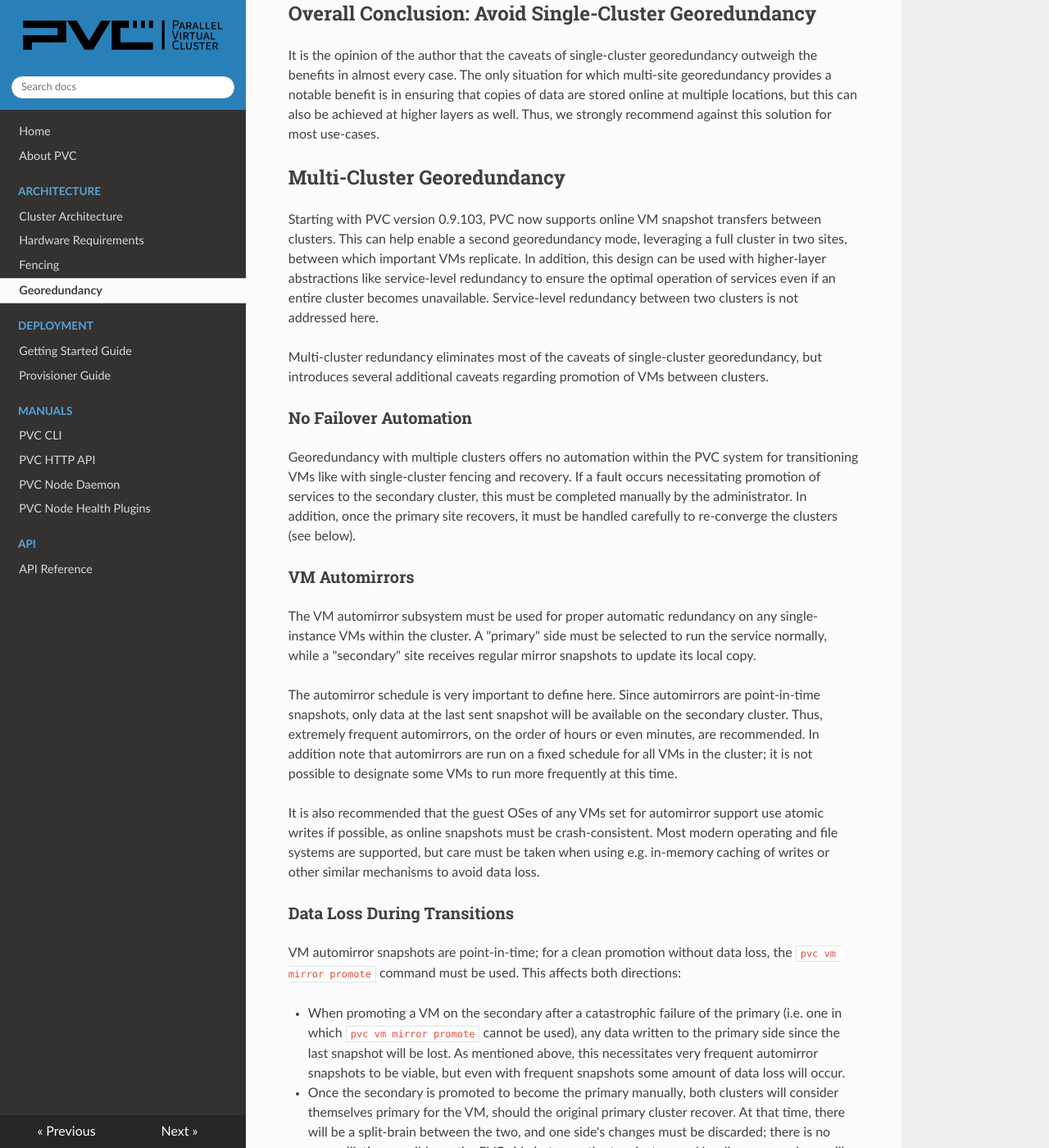
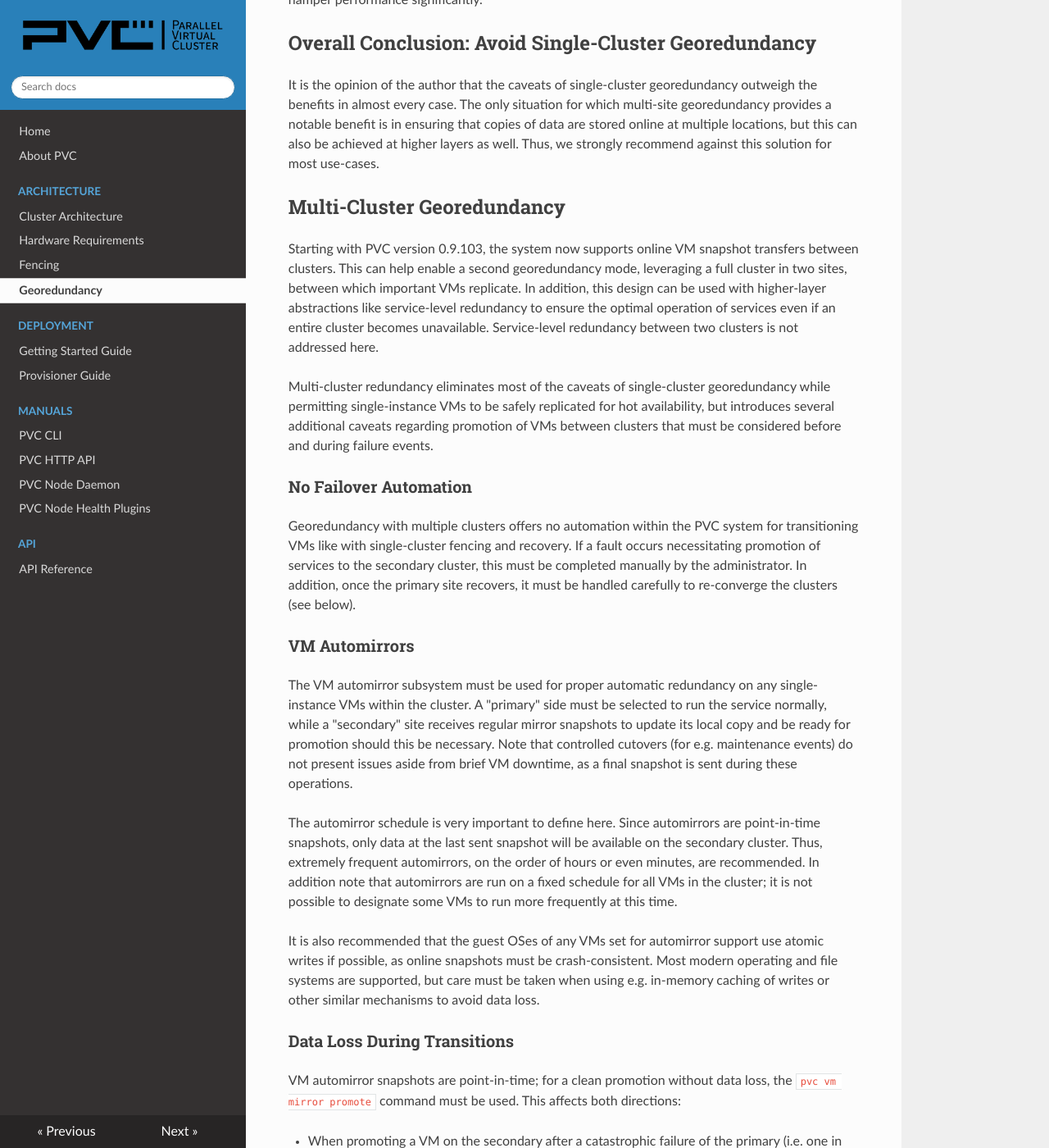
Before and after one commit to parallelvirtualcluster/docs, an MkDocs documentation site: the page built from docs/architecture/georedundancy.md, in a window 1280 px wide and 1400 px high, scrolled down 4211 px. Shown: the whole window at 82% size. Built offline with MkDocs 1.6.1, drawn with Linux system fonts in a browser that asks for light colours; nearby versions of some CDN libraries; some of the changed text lies outside the part shown.

Commit message:
Improve wording

```diff
--- a/docs/architecture/georedundancy.md
+++ b/docs/architecture/georedundancy.md
@@ -60,9 +60,9 @@
 
 ## Multi-Cluster Georedundancy
 
-Starting with PVC version 0.9.103, PVC now supports online VM snapshot transfers between clusters. This can help enable a second georedundancy mode, leveraging a full cluster in two sites, between which important VMs replicate. In addition, this design can be used with higher-layer abstractions like service-level redundancy to ensure the optimal operation of services even if an entire cluster becomes unavailable. Service-level redundancy between two clusters is not addressed here.
+Starting with PVC version 0.9.103, the system now supports online VM snapshot transfers between clusters. This can help enable a second georedundancy mode, leveraging a full cluster in two sites, between which important VMs replicate. In addition, this design can be used with higher-layer abstractions like service-level redundancy to ensure the optimal operation of services even if an entire cluster becomes unavailable. Service-level redundancy between two clusters is not addressed here.
 
-Multi-cluster redundancy eliminates most of the caveats of single-cluster georedundancy, but introduces several additional caveats regarding promotion of VMs between clusters.
+Multi-cluster redundancy eliminates most of the caveats of single-cluster georedundancy while permitting single-instance VMs to be safely replicated for hot availability, but introduces several additional caveats regarding promotion of VMs between clusters that must be considered before and during failure events.
 
 ### No Failover Automation
 
@@ -70,7 +70,7 @@
 
 ### VM Automirrors
 
-The VM automirror subsystem must be used for proper automatic redundancy on any single-instance VMs within the cluster. A "primary" side must be selected to run the service normally, while a "secondary" site receives regular mirror snapshots to update its local copy.
+The VM automirror subsystem must be used for proper automatic redundancy on any single-instance VMs within the cluster. A "primary" side must be selected to run the service normally, while a "secondary" site receives regular mirror snapshots to update its local copy and be ready for promotion should this be necessary. Note that controlled cutovers (for e.g. maintenance events) do not present issues aside from brief VM downtime, as a final snapshot is sent during these operations.
 
 The automirror schedule is very important to define here. Since automirrors are point-in-time snapshots, only data at the last sent snapshot will be available on the secondary cluster. Thus, extremely frequent automirrors, on the order of hours or even minutes, are recommended. In addition note that automirrors are run on a fixed schedule for all VMs in the cluster; it is not possible to designate some VMs to run more frequently at this time.
 
@@ -84,4 +84,6 @@
 
 * Once the secondary is promoted to become the primary manually, both clusters will consider themselves primary for the VM, should the original primary cluster recover. At that time, there will be a split-brain between the two, and one side's changes must be discarded; there is no reconciliation possible on the PVC side between the two instances. Usually, recovery here will mean the removal of the original primary's copy of the VM and a re-synchronization from the former secondary (now primary) to the original primary cluster with `pvc vm mirror create`, followed by a graceful transition with `pvc vm mirror promote`. Note that the transition will also result in additional downtime for the VM.
 
-Ultimately the potential for data loss during unplanned promotions must be carefully weighed against the benefits of manually promoting the peer cluster. For short or transient outages, it is highly likely to result in more data loss and impact than is acceptable, and thus a manual promotion should only be considered in truly catastrophic situations.
+## Overall Conclusion: Proceed with Caution
+
+Ultimately the potential for data loss during unplanned promotions must be carefully weighed against the benefits of manually promoting the peer cluster. For short or transient outages, it is highly likely to result in more data loss and impact than is acceptable, and thus a manual promotion should only be considered in truly catastrophic situations. In such situations, the amount of acceptable data loss must inform the timing of the automirrors, and thus how frequently snapshots are taken and transmitted. Ultimately, service-level redundancy is advised when any data loss would be catastrophic.
```
